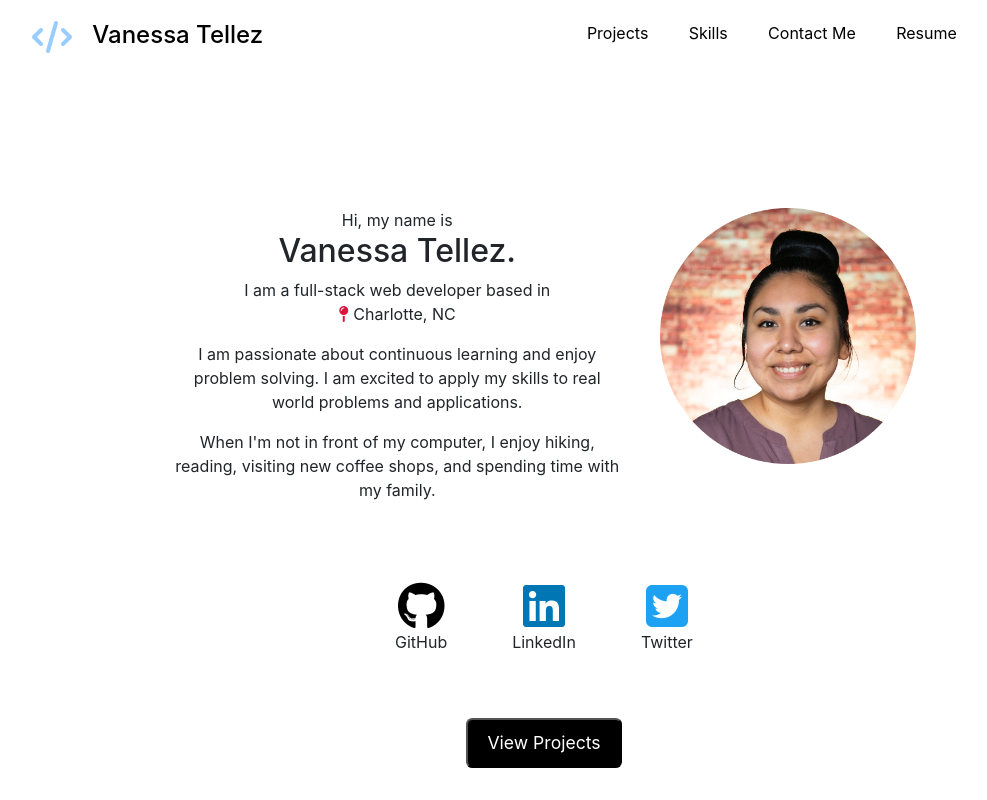
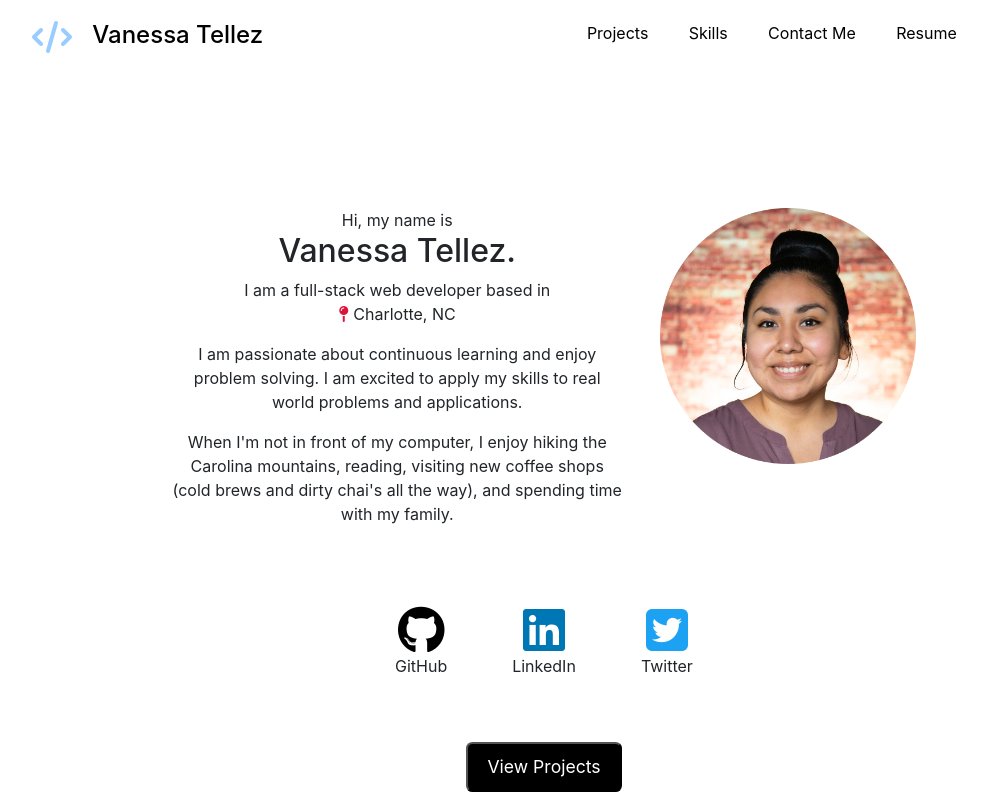
Before and after one commit to vtellez1/portfolio, a React (Create React App) app: page / in a window 1280 px wide. Shown: the top 800 px of the page, without its empty margins (96-1083 px from the left). Built offline with nearby package versions, Linux system fonts and the light colour scheme.

Commit message:
updated about me

```diff
--- a/src/components/AboutMe.js
+++ b/src/components/AboutMe.js
@@ -91,7 +91,7 @@ function AboutMe(){
         <p>Hi, my name is <Title>Vanessa Tellez.</Title> I am a full-stack web developer based in <p><span style={{color: "crimson"}}><i class="fas fa-map-pin"></i></span> Charlotte, NC</p> I am passionate about continuous learning and enjoy problem solving. I am excited to apply my skills to real world problems and applications.     </p>
 
         <p>
-        When I'm not in front of my computer, I enjoy hiking, reading, visiting new coffee shops, and spending time with my family.
+        When I'm not in front of my computer, I enjoy hiking the Carolina mountains, reading, visiting new coffee shops (cold brews and dirty chai's all the way), and spending time with my family.
         </p>
         </AboutText>
 
```
